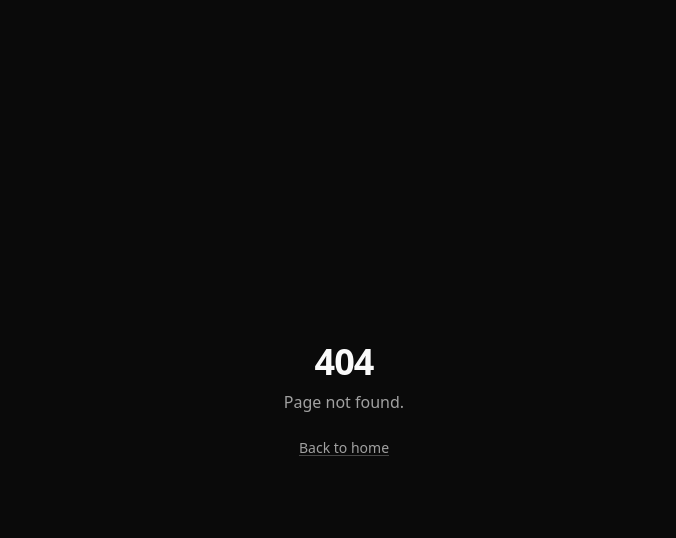
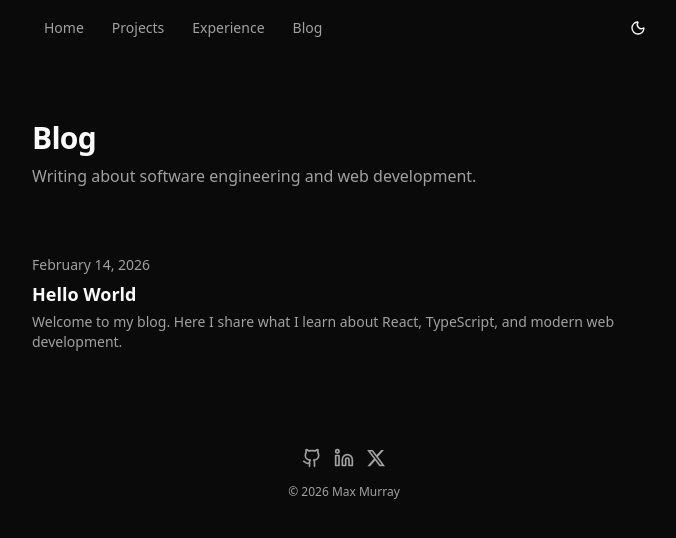
Before and after one commit to maxmurr/maxmurr, a Next.js app: page /blog in a window 1280 px wide. Before the commit this address had no page. Shown: the top 538 px of the page, without its empty margins (296-972 px from the left). Built offline with nearby package versions, Linux system fonts and the light colour scheme.

Commit message:
feat(blog): add markdown blog with listing and post pages
Filesystem-based blog using gray-matter + remark for zero-CMS
markdown rendering. Includes blog listing, individual post pages
with static generation, sitemap integration, and prose typography.

```diff
--- /dev/null
+++ b/app/blog/[slug]/page.tsx
@@ -0,0 +1,80 @@
+import type { Metadata } from "next";
+import Link from "next/link";
+import { notFound } from "next/navigation";
+
+import { ArrowLeft } from "lucide-react";
+
+import { Footer } from "@/components/layout/footer";
+import { Header } from "@/components/layout/header";
+import { SITE_CONFIG } from "@/config/site";
+import { formatPostDate, getAllPosts, getPostBySlug } from "@/lib/blog";
+
+import "./prose.css";
+
+export async function generateStaticParams(): Promise<{ slug: string }[]> {
+	return getAllPosts().map((post) => ({ slug: post.slug }));
+}
+
+export async function generateMetadata({
+	params,
+}: {
+	params: Promise<{ slug: string }>;
+}): Promise<Metadata> {
+	const { slug } = await params;
+	const post = await getPostBySlug(slug);
+
+	if (!post) return {};
+
+	return {
+		title: post.title,
+		description: post.excerpt,
+		openGraph: {
+			title: post.title,
+			description: post.excerpt,
+			type: "article",
+			publishedTime: post.date,
+			authors: [SITE_CONFIG.name],
+		},
+	};
+}
+
+export default async function BlogPostPage({
+	params,
+}: {
+	params: Promise<{ slug: string }>;
+}) {
+	const { slug } = await params;
+	const post = await getPostBySlug(slug);
+
+	if (!post) notFound();
+
+	return (
+		<>
+			<Header />
+			<main className="mx-auto max-w-2xl px-6 py-16">
+				<Link
+					href="/blog"
+					className="inline-flex items-center gap-1.5 text-sm text-muted-foreground transition-colors duration-150 ease-out hover:text-foreground"
+				>
+					<ArrowLeft className="size-3.5" />
+					Back to blog
+				</Link>
+
+				<article className="mt-8">
+					<time dateTime={post.date} className="text-sm text-muted-foreground">
+						{formatPostDate(post.date)}
+					</time>
+					<h1 className="mt-2 text-3xl font-bold tracking-tight">
+						{post.title}
+					</h1>
+
+					<div
+						className="prose mt-8"
+						dangerouslySetInnerHTML={{ __html: post.content }}
+					/>
+				</article>
+			</main>
+			<Footer />
+		</>
+	);
+}
--- /dev/null
+++ b/app/blog/[slug]/prose.css
@@ -0,0 +1,129 @@
+.prose {
+  line-height: 1.75;
+  color: var(--color-foreground);
+}
+
+.prose h2 {
+  margin-top: 2em;
+  margin-bottom: 0.75em;
+  font-size: 1.25rem;
+  font-weight: 600;
+  letter-spacing: -0.025em;
+}
+
+.prose h3 {
+  margin-top: 1.5em;
+  margin-bottom: 0.5em;
+  font-size: 1.125rem;
+  font-weight: 600;
+}
+
+.prose p {
+  margin-top: 1.25em;
+  margin-bottom: 1.25em;
+}
+
+.prose p:first-child {
+  margin-top: 0;
+}
+
+.prose a {
+  color: var(--color-foreground);
+  text-decoration: underline;
+  text-underline-offset: 3px;
+  transition: opacity 150ms ease-out;
+}
+
+.prose a:hover {
+  opacity: 0.7;
+}
+
+.prose strong {
+  font-weight: 600;
+}
+
+.prose ul {
+  margin-top: 1.25em;
+  margin-bottom: 1.25em;
+  padding-left: 1.5em;
+  list-style-type: disc;
+}
+
+.prose ol {
+  margin-top: 1.25em;
+  margin-bottom: 1.25em;
+  padding-left: 1.5em;
+  list-style-type: decimal;
+}
+
+.prose li {
+  margin-top: 0.375em;
+  margin-bottom: 0.375em;
+}
+
+.prose blockquote {
+  margin-top: 1.5em;
+  margin-bottom: 1.5em;
+  padding-left: 1em;
+  border-left: 3px solid var(--color-border);
+  color: var(--color-muted-foreground);
+  font-style: italic;
+}
+
+.prose code {
+  padding: 0.125em 0.375em;
+  border-radius: 0.25rem;
+  background: var(--color-muted);
+  font-family: var(--font-geist-mono), monospace;
+  font-size: 0.875em;
+}
+
+.prose pre {
+  margin-top: 1.5em;
+  margin-bottom: 1.5em;
+  padding: 1em;
+  border-radius: 0.5rem;
+  background: var(--color-muted);
+  overflow-x: auto;
+}
+
+.prose pre code {
+  padding: 0;
+  background: none;
+}
+
+.prose hr {
+  margin-top: 2em;
+  margin-bottom: 2em;
+  border: none;
+  border-top: 1px solid var(--color-border);
+}
+
+.prose table {
+  margin-top: 1.5em;
+  margin-bottom: 1.5em;
+  width: 100%;
+  border-collapse: collapse;
+}
+
+.prose th,
+.prose td {
+  padding: 0.5em 0.75em;
+  border: 1px solid var(--color-border);
+  text-align: left;
+}
+
+.prose th {
+  font-weight: 600;
+  background: var(--color-muted);
+}
+
+.prose img {
+  margin-top: 1.5em;
+  margin-bottom: 1.5em;
+  border-radius: 0.5rem;
+}
+
+.prose del {
+  color: var(--color-muted-foreground);
+}
--- /dev/null
+++ b/app/blog/page.tsx
@@ -0,0 +1,57 @@
+import type { Metadata } from "next"
+import Link from "next/link"
+
+import { Footer } from "@/components/layout/footer"
+import { Header } from "@/components/layout/header"
+import { formatPostDate, getAllPosts } from "@/lib/blog"
+
+export const metadata: Metadata = {
+  title: "Blog",
+  description:
+    "Articles about React, TypeScript, and modern web development.",
+}
+
+export default function BlogPage() {
+  const posts = getAllPosts()
+
+  return (
+    <>
+      <Header />
+      <main className="mx-auto max-w-2xl px-6 py-16">
+        <h1 className="text-3xl font-bold tracking-tight">Blog</h1>
+        <p className="mt-2 text-muted-foreground">
+          Writing about software engineering and web development.
+        </p>
+
+        {posts.length === 0 ? (
+          <p className="mt-12 text-muted-foreground">No posts yet.</p>
+        ) : (
+          <ul className="mt-12 flex flex-col gap-8">
+            {posts.map((post) => (
+              <li key={post.slug}>
+                <Link
+                  href={`/blog/${post.slug}`}
+                  className="-mx-4 group block rounded-lg p-4 transition-colors duration-150 ease-out hover:bg-muted/50"
+                >
+                  <time
+                    dateTime={post.date}
+                    className="text-sm text-muted-foreground"
+                  >
+                    {formatPostDate(post.date)}
+                  </time>
+                  <h2 className="mt-1 text-lg font-semibold group-hover:text-foreground">
+                    {post.title}
+                  </h2>
+                  <p className="mt-1 text-sm text-muted-foreground">
+                    {post.excerpt}
+                  </p>
+                </Link>
+              </li>
+            ))}
+          </ul>
+        )}
+      </main>
+      <Footer />
+    </>
+  )
+}
--- a/app/sitemap.ts
+++ b/app/sitemap.ts
@@ -1,8 +1,16 @@
 import type { MetadataRoute } from "next"
 
 import { SITE_CONFIG } from "@/config/site"
+import { getAllPosts } from "@/lib/blog"
 
 export default function sitemap(): MetadataRoute.Sitemap {
+  const blogPosts = getAllPosts().map((post) => ({
+    url: `${SITE_CONFIG.url}/blog/${post.slug}`,
+    lastModified: new Date(post.date),
+    changeFrequency: "monthly" as const,
+    priority: 0.7,
+  }))
+
   return [
     {
       url: SITE_CONFIG.url,
@@ -10,5 +18,12 @@ export default function sitemap(): MetadataRoute.Sitemap {
       changeFrequency: "monthly",
       priority: 1,
     },
+    {
+      url: `${SITE_CONFIG.url}/blog`,
+      lastModified: new Date(),
+      changeFrequency: "weekly",
+      priority: 0.8,
+    },
+    ...blogPosts,
   ]
 }
--- /dev/null
+++ b/components/layout/copyright-year.tsx
@@ -0,0 +1,3 @@
+"use client"
+
+export const CopyrightYear = () => <>{new Date().getFullYear()}</>
--- a/components/layout/footer.tsx
+++ b/components/layout/footer.tsx
@@ -1,9 +1,10 @@
-"use client"
+import { Suspense } from "react"
 
 import type { LucideProps } from "lucide-react"
 import { Github, Linkedin } from "lucide-react"
 
 import { SITE_CONFIG } from "@/config/site"
+import { CopyrightYear } from "@/components/layout/copyright-year"
 
 const XIcon = (props: LucideProps) => (
   <svg
@@ -46,7 +47,11 @@ export const Footer = () => {
           })}
         </div>
         <p className="text-xs text-muted-foreground">
-          &copy; {new Date().getFullYear()} {SITE_CONFIG.name}
+          &copy;{" "}
+          <Suspense fallback="2026">
+            <CopyrightYear />
+          </Suspense>{" "}
+          {SITE_CONFIG.name}
         </p>
       </div>
     </footer>
--- a/config/site.ts
+++ b/config/site.ts
@@ -63,6 +63,7 @@ export const SITE_CONFIG: SiteConfig = {
     { label: "Home", href: "/" },
     { label: "Projects", href: "#projects" },
     { label: "Experience", href: "#experience" },
+    { label: "Blog", href: "/blog" },
   ],
 
   projects: [
--- /dev/null
+++ b/content/blog/hello-world.md
@@ -0,0 +1,22 @@
+---
+title: "Hello World"
+date: "2026-02-14"
+excerpt: "Welcome to my blog. Here I share what I learn about React, TypeScript, and modern web development."
+---
+
+This is the first post on my blog. I'll be writing about software engineering, web development, and the tools I use day-to-day.
+
+## What to Expect
+
+I plan to cover topics like:
+
+- **React & TypeScript** patterns I find useful
+- **Performance** tips for production web apps
+- **Tooling** and developer experience improvements
+- Lessons learned from **real-world projects**
+
+## Why a Blog?
+
+Writing forces clarity. When I explain something in writing, I understand it better myself. This blog is as much for me as it is for anyone reading.
+
+Stay tuned for more posts.
--- /dev/null
+++ b/lib/blog.ts
@@ -0,0 +1,69 @@
+import fs from "fs"
+import path from "path"
+
+import matter from "gray-matter"
+import { remark } from "remark"
+import remarkGfm from "remark-gfm"
+import remarkHtml from "remark-html"
+
+export interface BlogPost {
+  slug: string
+  title: string
+  date: string
+  excerpt: string
+  content: string
+}
+
+export const formatPostDate = (date: string): string =>
+  new Date(date).toLocaleDateString("en-US", {
+    year: "numeric",
+    month: "long",
+    day: "numeric",
+  })
+
+const POSTS_DIR = path.join(process.cwd(), "content/blog")
+
+export function getAllPosts(): Omit<BlogPost, "content">[] {
+  const files = fs
+    .readdirSync(POSTS_DIR)
+    .filter((file) => file.endsWith(".md"))
+
+  return files
+    .map((file) => {
+      const slug = file.replace(/\.md$/, "")
+      const raw = fs.readFileSync(path.join(POSTS_DIR, file), "utf-8")
+      const { data } = matter(raw)
+
+      return {
+        slug,
+        title: data.title as string,
+        date: data.date as string,
+        excerpt: data.excerpt as string,
+      }
+    })
+    .sort((a, b) => (a.date > b.date ? -1 : 1))
+}
+
+export async function getPostBySlug(
+  slug: string,
+): Promise<BlogPost | undefined> {
+  const filePath = path.join(POSTS_DIR, `${slug}.md`)
+
+  if (!filePath.startsWith(POSTS_DIR)) return undefined
+  if (!fs.existsSync(filePath)) return undefined
+
+  const raw = fs.readFileSync(filePath, "utf-8")
+  const { data, content: markdown } = matter(raw)
+  const result = await remark()
+    .use(remarkGfm)
+    .use(remarkHtml, { sanitize: true })
+    .process(markdown)
+
+  return {
+    slug,
+    title: data.title as string,
+    date: data.date as string,
+    excerpt: data.excerpt as string,
+    content: result.toString(),
+  }
+}
--- a/package.json
+++ b/package.json
@@ -12,12 +12,16 @@
     "@vercel/analytics": "^1.6.1",
     "class-variance-authority": "^0.7.1",
     "clsx": "^2.1.1",
+    "gray-matter": "^4.0.3",
     "lucide-react": "^0.563.0",
     "next": "16.1.6",
     "next-themes": "^0.4.6",
     "radix-ui": "^1.4.3",
     "react": "19.2.3",
     "react-dom": "19.2.3",
+    "remark": "^15.0.1",
+    "remark-gfm": "^4.0.1",
+    "remark-html": "^16.0.1",
     "tailwind-merge": "^3.4.0"
   },
   "devDependencies": {
```
Also changed, not shown: 2 other files (tests, documents, lock files or other folders).
